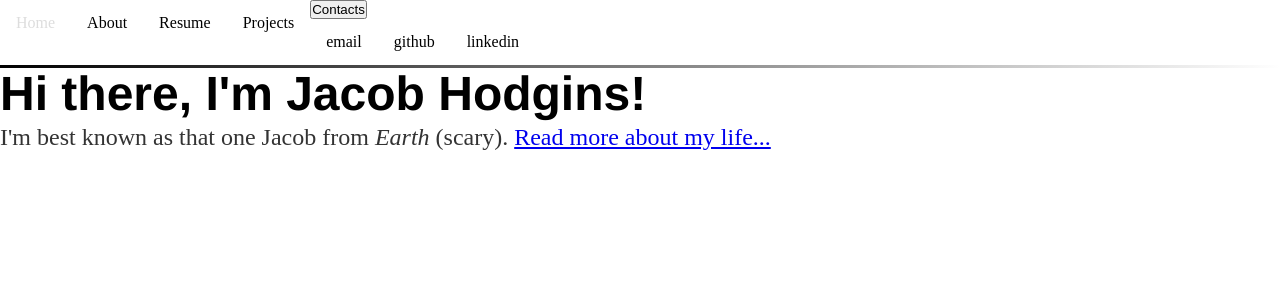
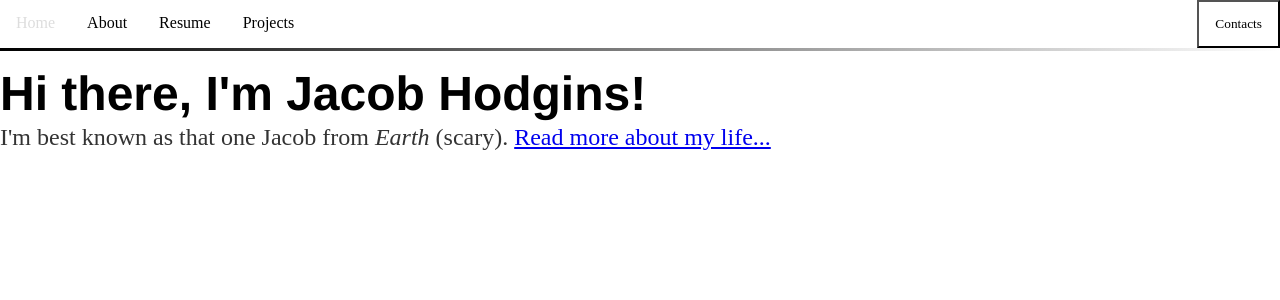
Before and after one commit to JacobHodgins/hodginsjacob, a Jekyll site: the page built from index.html, in a window 1280 px wide. Shown: the top 300 px of the page. Built offline with Jekyll 4.4.1, drawn with Linux system fonts in a browser that asks for light colours; the list of posts is cut into pages by our own code.

Commit message:
Update main.css

```diff
--- a/css/main.css
+++ b/css/main.css
@@ -1,6 +1,7 @@
 * {
   margin:0; padding:0;
 }
+
 /* styling for the navbar */
 nav.navbar {
   overflow: hidden;
@@ -12,6 +13,7 @@
   border-image: linear-gradient(to right, black, white) 1;
   float: left;
 }
+
 /* styling for navbar elements */
 nav.navbar a {
   float: left;
@@ -21,14 +23,55 @@
   padding: 14px 16px;
   text-decoration: none;
 }
+
+.dropdown {
+  float: right;
+  overflow: hidden;
+}
+
+.dropdown .dropbtn {
+  display: block;
+  color: black;
+  text-align: center;
+  padding: 14px 16px;
+  text-decoration: none;
+  background-color: inherit;
+  font-family: inherit;
+  margin: 0;
+}
+
 /* colour directories with mouse hovering over */
-nav.navbar a:hover {
+nav.navbar a:hover, .dropdown:hover .dropbtn, .dropdown-content a:hover {
   color: #ddd;
 }
+
+.dropdown-content {
+  display: none;
+  position: absolute;
+  background-color: white;
+  min-width: 160px;
+  box-shadow: 0px 8px 16px 0px rgba(0,0,0,0.2);
+  z-index: 1;
+}
+
+.dropdown-content a {
+  float: none;
+  color: black;
+  padding: 12px 16px;
+  text-decoration: none;
+  display: block;
+  text-align: left;
+}
+
+.dropdown:hover .dropdown-content {
+  display: block;
+}
+
 /* colour the currently active directory*/
 nav.navbar a.active {
   color: RGB(189,224,161);
 }
+
 /* styling for content container */
 div.container {
   margin: 30px auto; /* Add a top margin to avoid content overlay */
@@ -39,11 +82,13 @@
     font-family:'Helvetica', 'Arial', 'Sans-Serif';
     color: black;
 }
+
 p {
     font-size: 1.5em;
     line-height: 1.4em;
     color: #333;
 }
+
 ul.posts {
     margin: 20px auto 40px;
     font-size: 1.5em;
```
